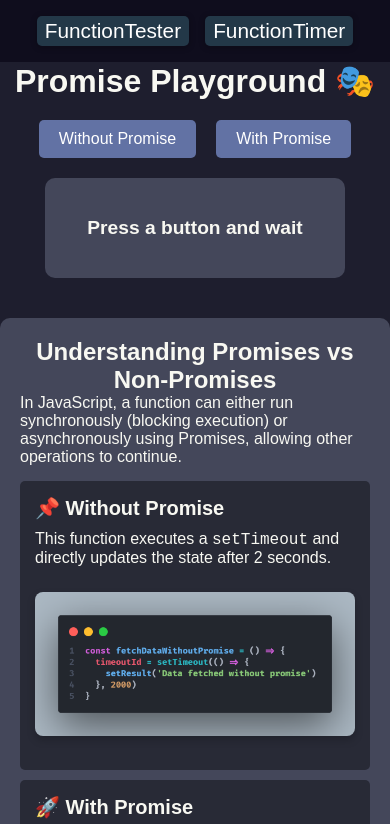
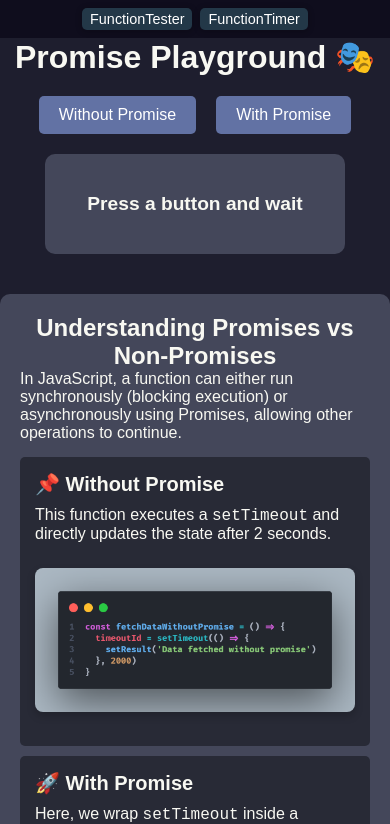
Before and after one commit to Espadv69/PromisePlayground, a React (Vite) app: page / in a window 390 px wide. Shown: the top 824 px of the page. Built offline with nearby package versions, Linux system fonts and the light colour scheme.

Commit message:
Add responsive styles to NavBar for improved mobile usability

```diff
--- a/src/components/NavBar/NavBar.css
+++ b/src/components/NavBar/NavBar.css
@@ -25,3 +25,11 @@
 .nav-link:hover {
   background: #3c4665;
 }
+
+@media (max-width: 600px) {
+  .nav {
+    font-size: .9rem;
+    padding: .5rem 1rem;
+    gap: .5rem;
+  }
+}
```
